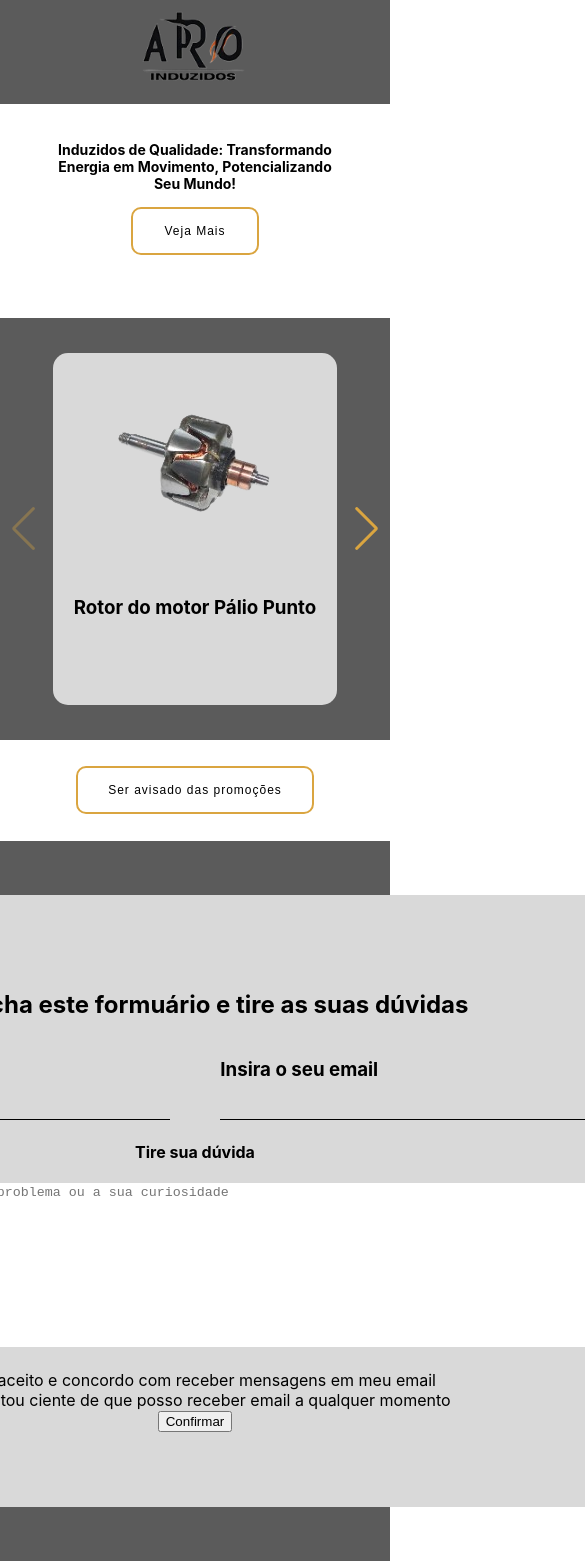
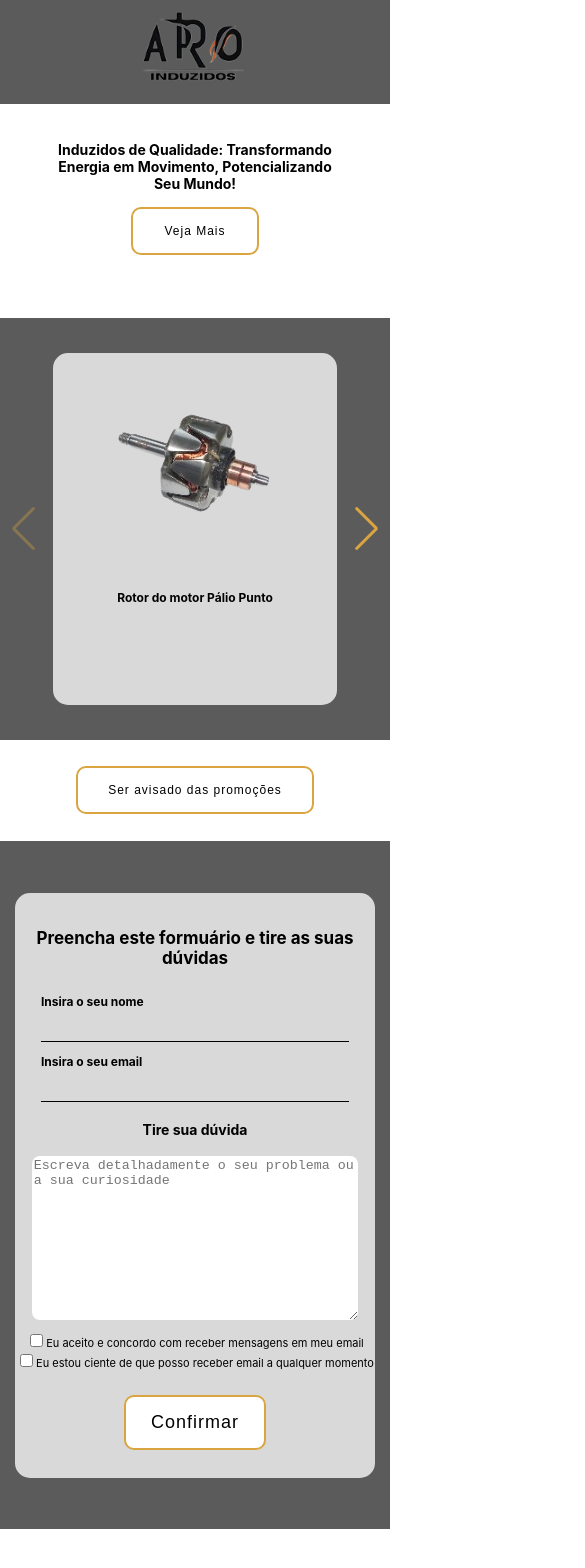
Before and after one commit to oliveira-lucas7/aro-empresa, a React (Create React App) app: page / in a window 390 px wide. Shown: the top 1568 px of the page, 585 px wide, since content can reach past the window. Built offline with nearby package versions, Linux system fonts and the light colour scheme.

Commit message:
Responsividade do formulário feita

```diff
--- a/src/components/Formulario.jsx
+++ b/src/components/Formulario.jsx
@@ -79,6 +79,7 @@ function Formulario() {
             </div>
             <div className={Style.checkUm}>
                 <input type="checkbox"
+                className={Style.Check}
                 name="checkUm"
                 id=""
                 onChange={(e) => setCheckUm(e.target.value)}
@@ -88,6 +89,7 @@ function Formulario() {
             </div>
             <div className={Style.checkDois}>
                 <input type="checkbox"
+                className={Style.Check}
                 name="checkDois"
                 id=""
                 onChange={(e) => setCheckDois(e.target.value)}
--- a/src/components/css/TesteForm.module.css
+++ b/src/components/css/TesteForm.module.css
@@ -54,13 +54,207 @@ h3{
     align-items: flex-start;
 }
 
+h4{
+    font-size: 19px;
+}
+
+.envio {
+    position: relative;
+    display: inline-block;
+    margin: 15px;
+    padding: 15px 30px;
+    text-align: center;
+    font-size: 18px;
+    letter-spacing: 1px;
+    text-decoration: none;
+    color: black;
+    background: white;
+    cursor: pointer;
+    transition: ease-out 0.5s;
+    border: 2px solid #DAA540;
+    border-radius: 10px;
+    box-shadow: inset 0 0 0 0 #DAA540;
+    top: 10%;
+  }
+
+  .envio:hover {
+    color: white;
+    box-shadow: inset 0 -100px 0 0 #DAA540;
+  }
+
+  .envio:active {
+    transform: scale(0.9);
+  }
 
 @media screen and (min-width: 768px) and (max-width:768px)
 {
     .NomeMail{
         flex-direction: column;
+        width: 33rem;
     }
     .text{
         width: 32.5rem;
     }
+    .TextDuvida{
+        width: 88%;
+        height: 10rem;
+        border-radius: 8px;
+        border: none;
+    }
+    .duvida{
+        width: 38rem;
+        margin-bottom: 2%;
+    }
+    h2{
+        font-size: 20px;
+    }
+    h3{
+        font-size: 15px;
+    }
 }
+
+@media screen and (min-width: 426px) and (max-width: 767px)
+{
+    .CampoInfos{
+        width: 22.5rem;
+    }
+    .NomeMail{
+        flex-direction: column;
+        width: 20rem;
+    }
+    .duvida{
+        width: 21rem;
+        margin-bottom: 2%;
+    }
+    h2{
+        font-size: 17px;
+    }
+    h3{
+        font-size: 12px;
+    }
+    h4{
+        font-size: 14px;
+    }
+    .text{
+        width: 19rem;
+    }
+    span{
+        font-size: 11px;
+    }
+    .envio{
+        padding: 15px 25px;
+    }
+    .Formulario{
+        height: 43rem;
+    }
+}
+
+@media screen and (min-width: 375px) and (max-width: 425px)
+{
+    .CampoInfos{
+        width: 22.5rem;
+    }
+    .NomeMail{
+        flex-direction: column;
+        width: 20rem;
+    }
+    .duvida{
+        width: 21rem;
+        margin-bottom: 2%;
+    }
+    h2{
+        font-size: 17px;
+    }
+    h3{
+        font-size: 12px;
+    }
+    h4{
+        font-size: 14px;
+    }
+    .text{
+        width: 19rem;
+    }
+    span{
+        font-size: 11px;
+    }
+    .envio{
+        padding: 15px 25px;
+    }
+    .Formulario{
+        height: 43rem;
+    }
+}
+
+
+@media screen and (min-width: 321px) and (max-width: 375px)
+{
+    .CampoInfos{
+        width: 20rem;
+    }
+    .NomeMail{
+        flex-direction: column;
+        width: 20rem;
+    }
+    .duvida{
+        width: 18rem;
+        margin-bottom: 2%;
+    }
+    h2{
+        font-size: 15px;
+    }
+    h3{
+        font-size: 12px;
+    }
+    h4{
+        font-size: 14px;
+    }
+    .text{
+        width: 16rem;
+    }
+    span{
+        font-size: 10px;
+    }
+    .envio{
+        padding: 12px 20px;
+    }
+    .Formulario{
+        height: 43rem;
+    }
+}
+
+
+@media screen and (max-width: 320px)
+{
+    .CampoInfos{
+        width: 18rem;
+    }
+    .NomeMail{
+        flex-direction: column;
+        width: 90%;
+    }
+    .duvida{
+        width: 16rem;
+        margin-bottom: 2%;
+    }
+    h2{
+        font-size: 14px;
+    }
+    h3{
+        font-size: 12px;
+    }
+    h4{
+        font-size: 14px;
+    }
+    .text{
+        width: 12rem;
+    }
+    span{
+        font-size: 9px;
+    }
+    .envio{
+        padding: 12px 20px;
+    }
+    .Formulario{
+        height: 41rem;
+    }
+}
```
